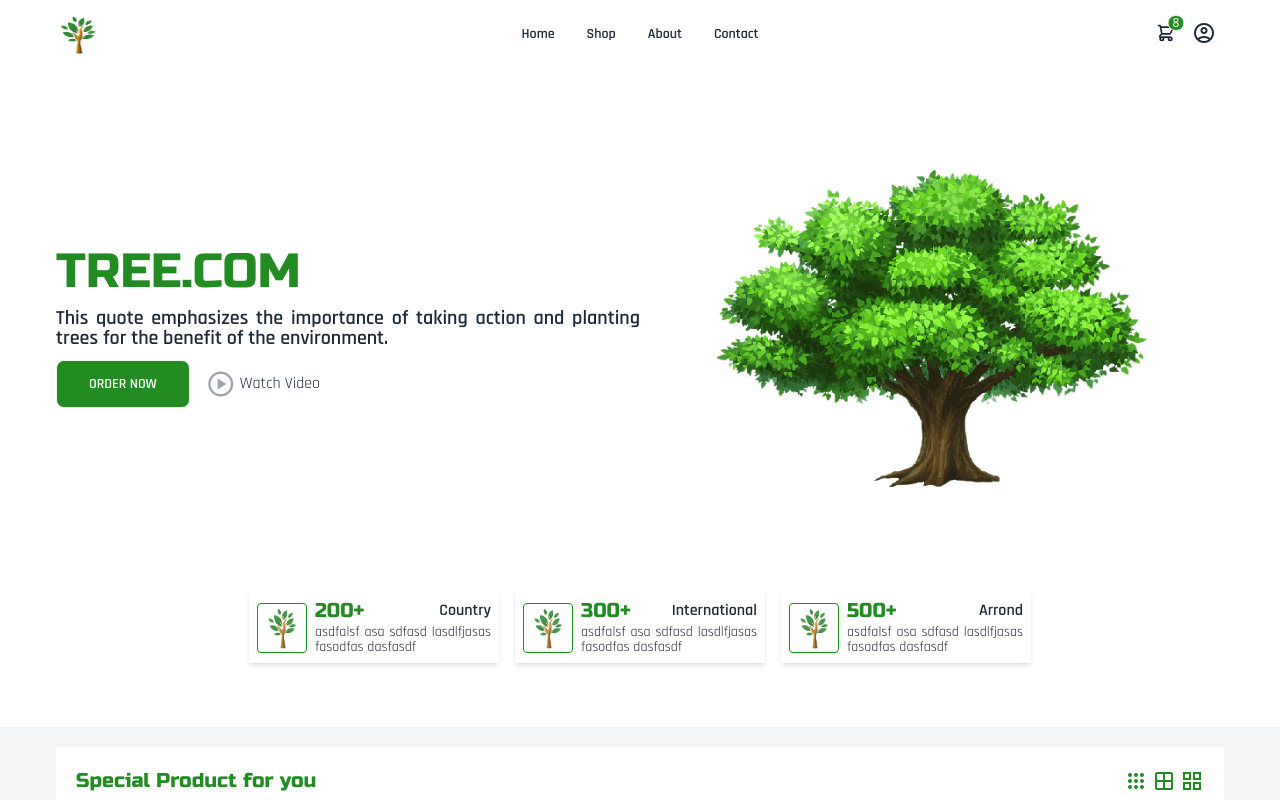
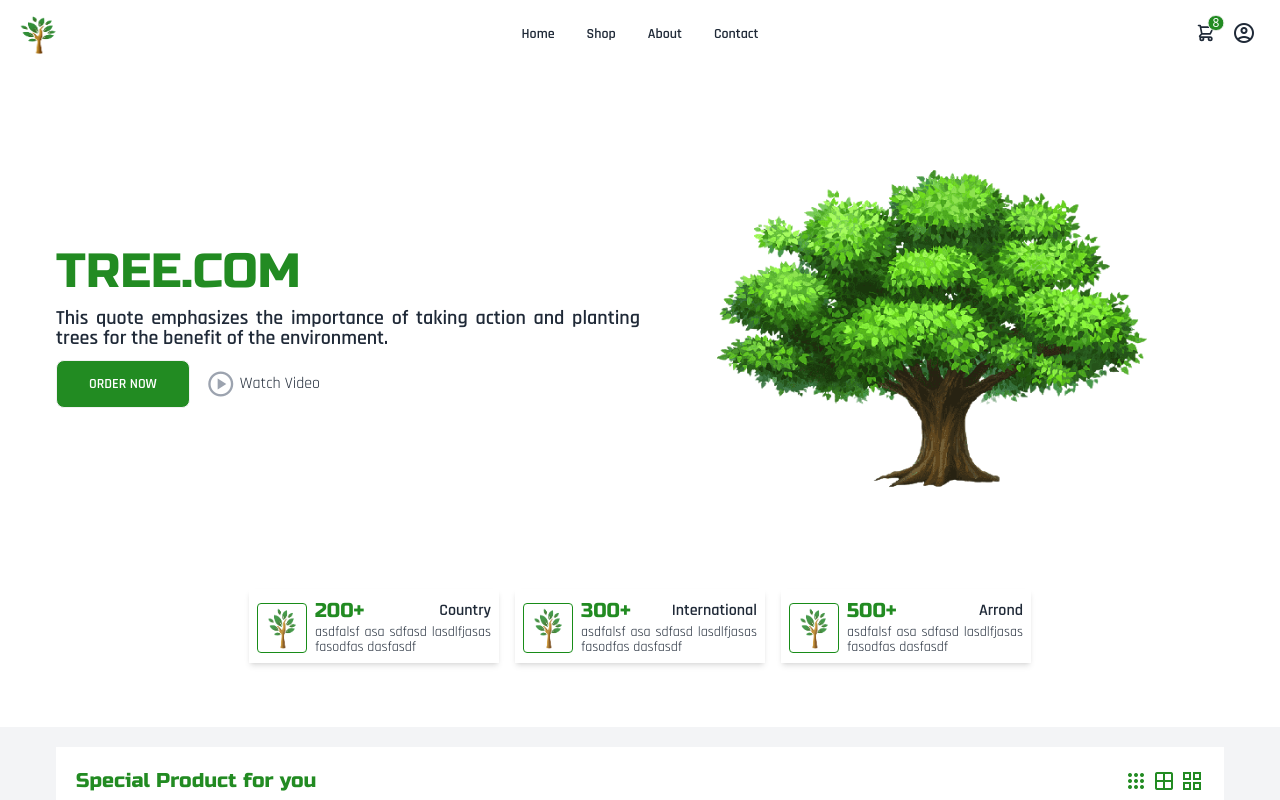
Before and after one commit to Bokhtiar/tree.com, a React (Create React App) app: page / in a window 1280 px wide. Shown: the top 800 px of the page. Built offline with nearby package versions, Linux system fonts and the light colour scheme.

Commit message:
Navbar fixed with color change

```diff
--- a/src/components/navbar/index.jsx
+++ b/src/components/navbar/index.jsx
@@ -1,10 +1,27 @@
+import { useEffect, useState } from 'react'
 import { Link } from 'react-router-dom'
 import { Images } from '../../utils/images'
 
+
 export const Navbar = () => {
+
+  const [navBg, setNavBg] = useState(false);
+  console.log("s",navBg);
+  const changeNavBg = () => {
+    window.scrollY >= 300 ? setNavBg(true) : setNavBg(false);
+  }
+
+  useEffect(() => {
+    window.addEventListener('scroll', changeNavBg);
+    return () => {
+      window.removeEventListener('scroll', changeNavBg);
+    }
+  }, [])
+
+  // sticky top - 0 z - 50
   return <>
-    <div className="bg-base-100">
-      <div className='navbar container'>
+    <div className="bg-base-100 sticky top-0 z-50">
+      <div className={navBg === true ? "navbar  bg-green-50 " : "navbar"}>
         {/* responsive navbar start */}
         <div className="navbar-start">
           <div className="dropdown">
```
